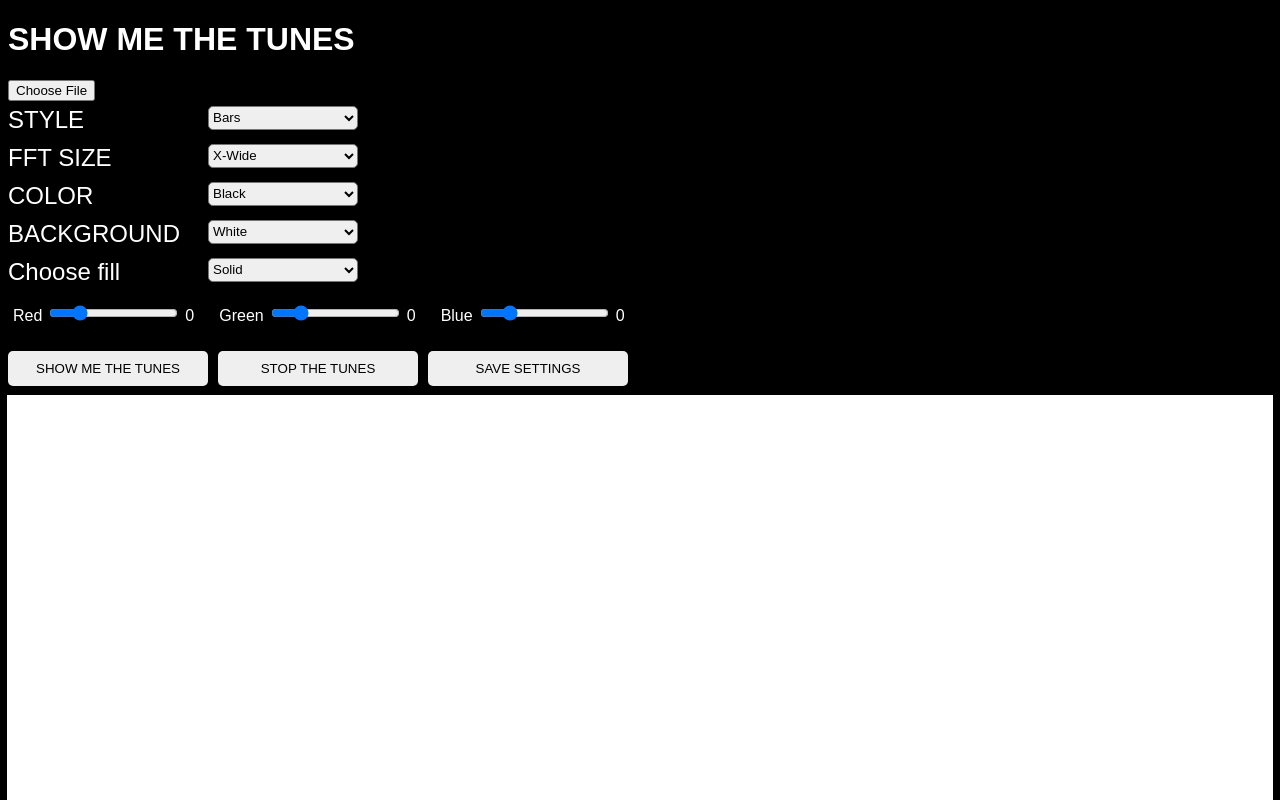
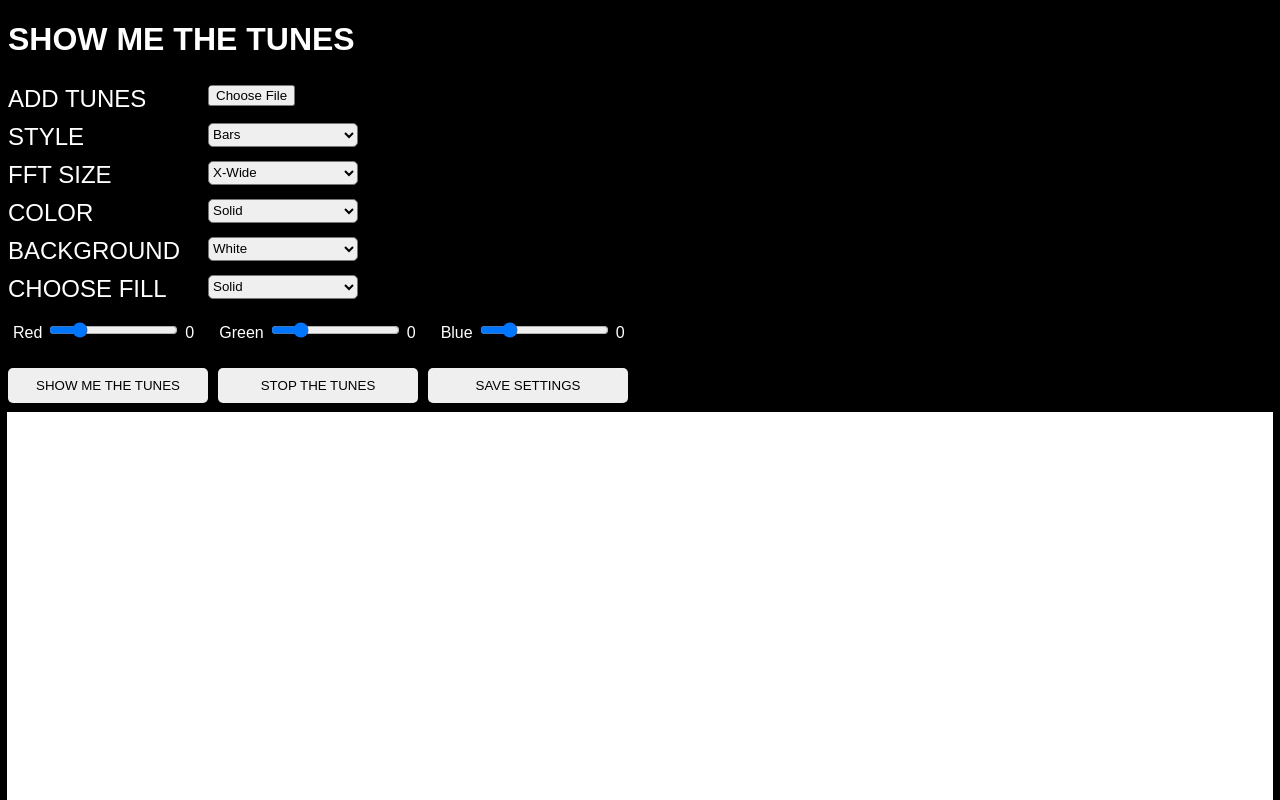
Before and after one commit to JesseKovash/MVP-AudioVisualizer, a React (Create React App) app in the folder audio-visualizer/: page / in a window 1280 px wide. Shown: the top 800 px of the page. Built offline with nearby package versions, Linux system fonts and the light colour scheme.

Commit message:
dynamic coloring based on rgb working properly

```diff
--- a/audio-visualizer/public/styles.css
+++ b/audio-visualizer/public/styles.css
@@ -7,14 +7,14 @@ h1 {
   color: white;
 }
 
-.buttons-container, .width, .color, .file-container, .shape, .fill {
+.buttons-container, .width, .color, .file-container, .shape, .fill, .file-upload-container {
   color: white;
   font-size: 1.5rem;
   position: relative;
   padding: 5px 0;
 }
 
-.type-select-list, .fft-select-list, .color-select-list, .file-options, .background-select-list, .shape-select-list, .fill-select-list {
+.type-select-list, .fft-select-list, .color-select-list, .file-options, .background-select-list, .shape-select-list, .fill-select-list, .file-upload-button {
   position: absolute;
   color: black;
   left: 200px;
--- a/audio-visualizer/src/components/App.jsx
+++ b/audio-visualizer/src/components/App.jsx
@@ -9,7 +9,7 @@ function App() {
   const [audioFiles, setAudioFiles] = useState([]);
   const [visualType, setVisualType] = useState('bars');
   const [fftChoice, setfftChoice] = useState(64);
-  const [colorChoice, setColorChoice] = useState('black');
+  const [colorChoice, setColorChoice] = useState('solid');
   const [backgroundChoice, setBackgroundChoice] = useState('white');
   const [fillChoice, setfillChoice] = useState('solid');
   const [red, setRed] = useState(0);
@@ -57,7 +57,6 @@ function App() {
     if (e.target.name === 'blue') {
       setBlue(e.target.value)
     }
-    console.log(red, green, blue)
   }
   // const changeShape = function(e) {
   //   setShapeChoice(e.target.value);
@@ -83,13 +82,13 @@ function App() {
       <h1>SHOW ME THE TUNES</h1>
       <div className="file-options-container">
         <div className="file-upload-container">
+          ADD TUNES
           <input
             className="file-upload-button"
             type='file'
             accept="audio/*"
             onChange={(e) => { updateAudioFiles(e) }}
           ></input>
-
         </div>
         <div className="options-container">
           {fileOptions}
@@ -125,13 +124,8 @@ function App() {
               className="color-select-list"
               onChange={(e) => { changeColor(e) }}
             >
-              <option value="black">Black</option>
-              <option value="gray">Gray</option>
-              <option value="red">Red</option>
-              <option value="green">Green</option>
-              <option value="blue">Blue</option>
-              <option value="purple">Purple</option>
-              <option value="yellow">Yellow</option>
+              <option value="solid">Solid</option>
+              <option value="dynamic">Dynamic</option>
             </select>
           </div>
           <div className="color">
@@ -164,7 +158,7 @@ function App() {
             </select>
           </div> */}
           <div className="fill">
-            Choose fill
+            CHOOSE FILL
             <select
               name="fillSelect"
               className="fill-select-list"
@@ -221,6 +215,9 @@ function App() {
         colorChoice={colorChoice}
         backgroundChoice={backgroundChoice}
         fillChoice={fillChoice}
+        red={red}
+        green={green}
+        blue={blue}
       // shapeChoice={shapeChoice}
       />
     </div>
--- a/audio-visualizer/src/components/canvas.jsx
+++ b/audio-visualizer/src/components/canvas.jsx
@@ -69,20 +69,29 @@ function Canvas(props) {
       analyser.getByteFrequencyData(dataArray);
       //left half
       for (let i = 0; i < bufferLength; i++) {
+        let red, green, blue;
         barHeight = dataArray[i] * 1.5;
-        const red = 250 * (i / bufferLength);
-        const green = 0;
-        const blue = barHeight + (2 * (i / bufferLength));
+        if (props.colorChoice === 'dynamic') {
+          red = props.red * ((i) / bufferLength * 1.5);
+          // green = props.green;
+          green = props.green * ((i) / bufferLength * 1.5);
+          // blue = barHeight + (5 * (i / bufferLength));
+          blue = props.blue * ((i) / bufferLength * 1.5)
+        } else {
+          red = props.red;
+          green = props.green;
+          blue = props.blue;
+        }
         //solid bars
         if (props.visualType === 'bars' && props.fillChoice === 'solid') {
           // ctx.fillStyle = "rgb(" + red + "," + green + "," + blue + ")";
-          ctx.fillStyle = props.colorChoice;
+          ctx.fillStyle = "rgb(" + red + "," + green + "," + blue + ")";
           ctx.fillRect(canvasElement.width/2 - x, canvasElement.height - barHeight, barWidth, barHeight);
         }
         //hollowbars
         if (props.visualType === 'bars' && props.fillChoice === 'hollow'){
           ctx.rect(canvasElement.width/2 - x, canvasElement.height - barHeight, barWidth, barHeight);
-          ctx.strokeStyle = props.colorChoice;;
+          ctx.strokeStyle = "rgb(" + red + "," + green + "," + blue + ")";
           ctx.stroke();
         }
 
@@ -90,10 +99,10 @@ function Canvas(props) {
         if (props.visualType === 'circles') {
           ctx.beginPath();
           ctx.arc(canvasElement.width/2 - x, canvasElement.height - barHeight, barWidth * 0.5, 0, 2 * Math.PI);
-          ctx.strokeStyle = props.colorChoice;
+          ctx.strokeStyle = "rgb(" + red + "," + green + "," + blue + ")";
           ctx.stroke();
           if (props.fillChoice === 'solid') {
-            ctx.fillStyle = props.colorChoice;
+            ctx.fillStyle = "rgb(" + red + "," + green + "," + blue + ")";
             ctx.fill();
           }
         }
@@ -116,20 +125,29 @@ function Canvas(props) {
 
       //right half
       for (let i = 0; i < bufferLength; i++) {
+        let red, green, blue;
         barHeight = dataArray[i] * 1.5;
-        const red = 250 * (i / bufferLength);
-        const green = 0;
-        const blue = barHeight + (2 * (i / bufferLength));
+        if (props.colorChoice === 'dynamic') {
+          red = props.red * ((i + 2) / bufferLength * 2);
+          // green = props.green;
+          green = props.green * ((i + 2) / bufferLength * 2);
+          // blue = barHeight + (5 * (i / bufferLength));
+          blue = props.blue * ((i + 2) / bufferLength * 2)
+        } else {
+          red = props.red;
+          green = props.green;
+          blue = props.blue;
+        }
         //bars
         if (props.visualType === 'bars' && props.fillChoice === 'solid') {
-          // ctx.fillStyle = "rgb(" + red + "," + green + "," + blue + ")";
-          ctx.fillStyle = props.colorChoice;
+          ctx.fillStyle = "rgb(" + red + "," + green + "," + blue + ")";
+          // ctx.fillStyle = props.colorChoice;
           ctx.fillRect(x, canvasElement.height - barHeight, barWidth, barHeight);
         }
         //hollowbars
         if (props.visualType === 'bars' && props.fillChoice === 'hollow'){
           ctx.rect(x, canvasElement.height - barHeight, barWidth, barHeight);
-          ctx.strokeStyle = props.colorChoice;;
+          ctx.strokeStyle = "rgb(" + red + "," + green + "," + blue + ")";
           ctx.stroke();
         }
 
@@ -137,10 +155,10 @@ function Canvas(props) {
         if (props.visualType === 'circles') {
           ctx.beginPath();
           ctx.arc(x, canvasElement.height - barHeight, barWidth * 0.5, 0, 2 * Math.PI);
-          ctx.strokeStyle = props.colorChoice;
+          ctx.strokeStyle = "rgb(" + red + "," + green + "," + blue + ")";
           ctx.stroke();
           if (props.fillChoice === 'solid') {
-            ctx.fillStyle = props.colorChoice;
+            ctx.fillStyle = "rgb(" + red + "," + green + "," + blue + ")";
             ctx.fill();
           }
         }
```
